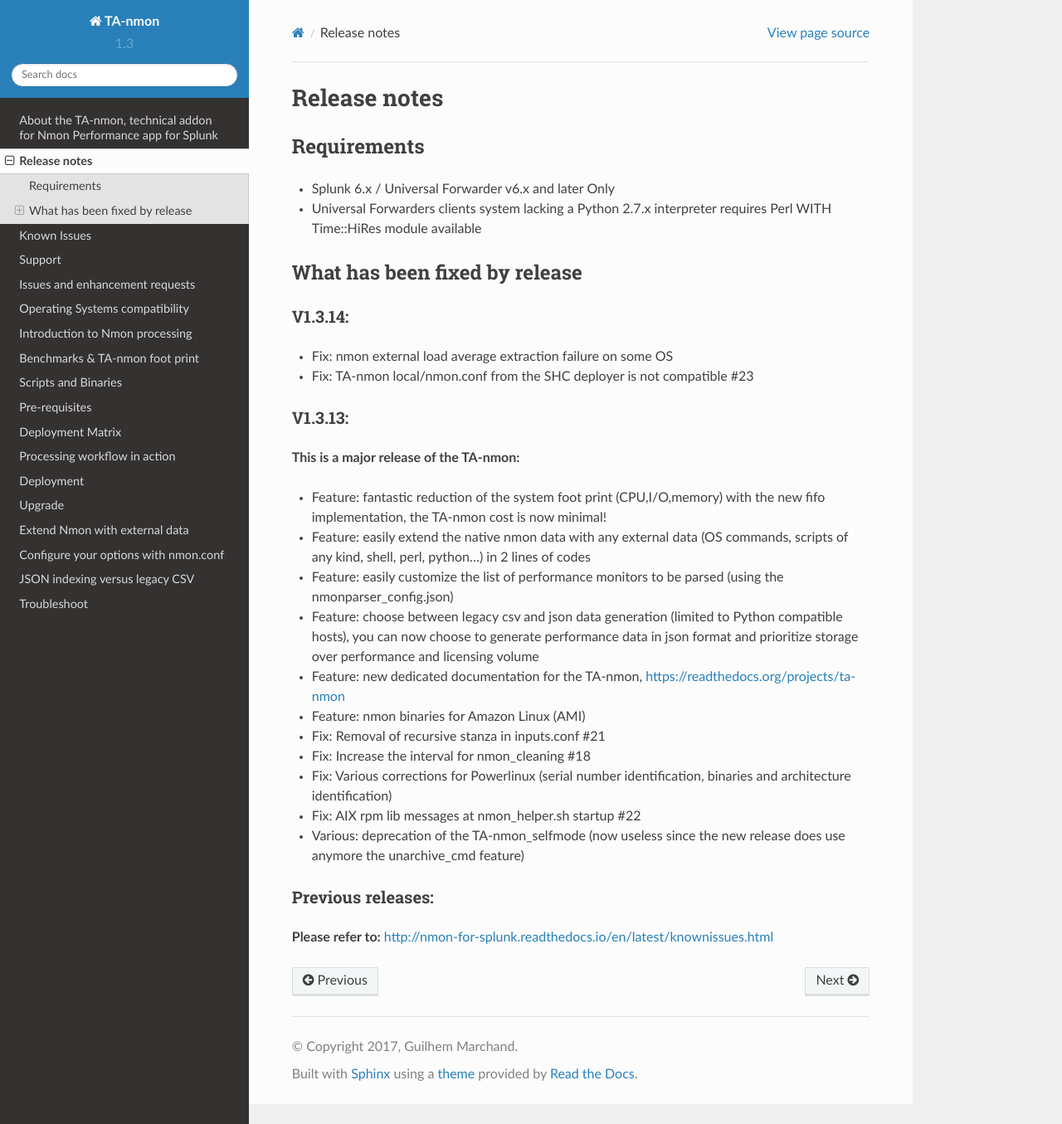
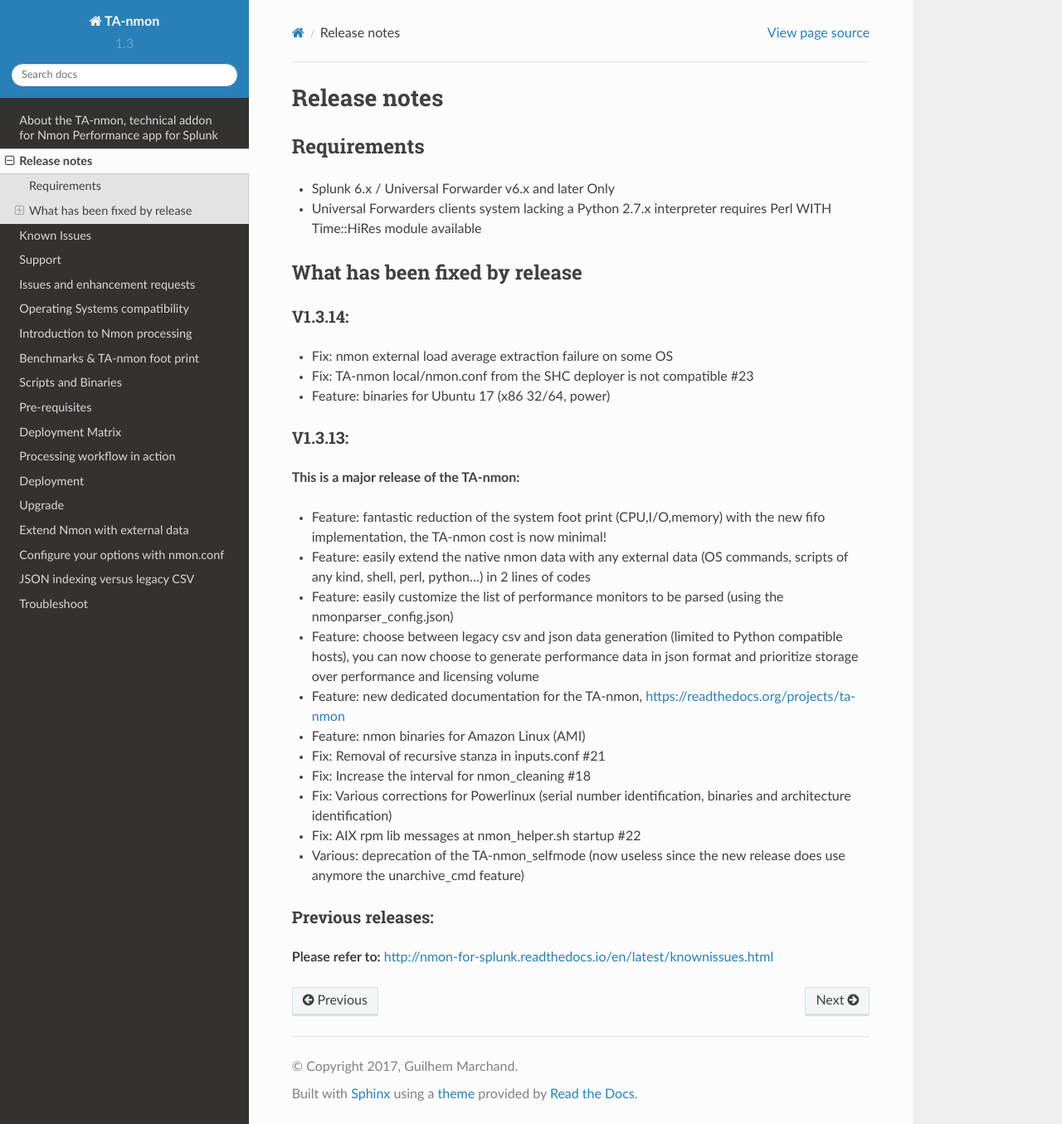
Before and after one commit to guilhemmarchand/TA-nmon, a Sphinx documentation site: the page built from docs/releasenotes.rst, in a window 1280 px wide and 1355 px high. Shown: the whole window at 83% size. Built offline with Sphinx 7.4.7 and the Read the Docs theme 2.0.0, drawn with Linux system fonts in a browser that asks for light colours.

Commit message:
binaries for Ubuntu 17

```diff
--- a/docs/releasenotes.rst
+++ b/docs/releasenotes.rst
@@ -20,6 +20,7 @@
 
 - Fix: nmon external load average extraction failure on some OS
 - Fix: TA-nmon local/nmon.conf from the SHC deployer is not compatible #23
+- Feature: binaries for Ubuntu 17 (x86 32/64, power)
 
 ========
 V1.3.13:
```
